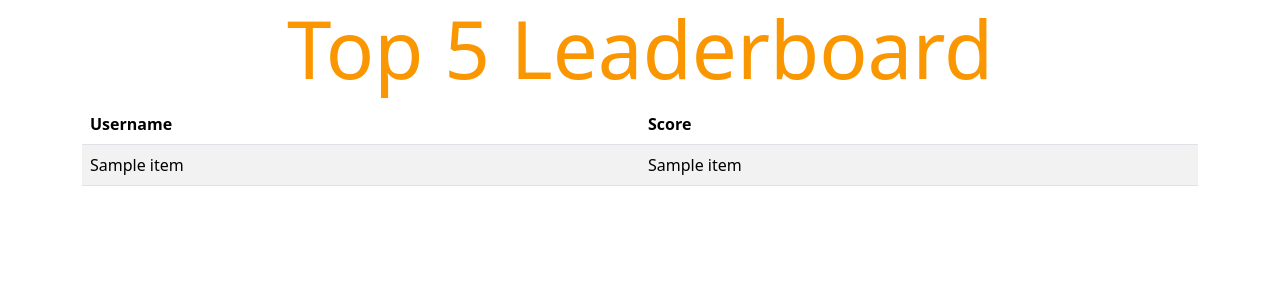
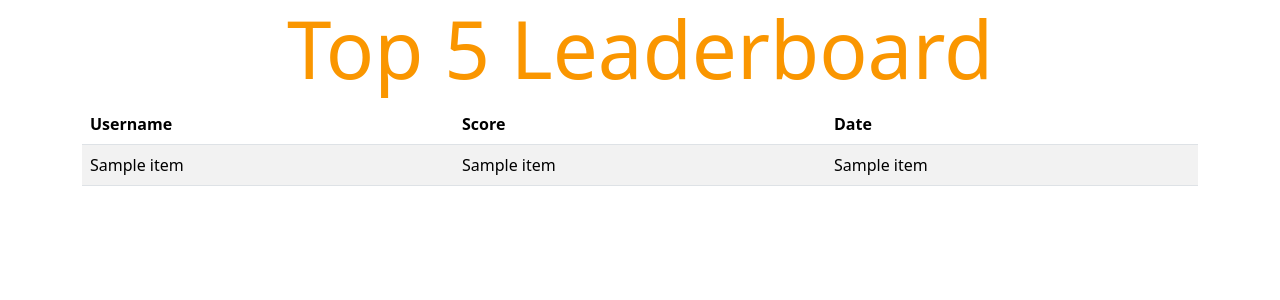
Before and after one commit to XboxThreeSixty/VP.100-Space-Shooter-Game, a Flask app: template Epic-Dorito-Shooter-GOTY/templates/index.html in a window 1280 px wide. Shown: the top 300 px of the page. Run offline with Flask 3, Linux system fonts and the light colour scheme; the template is opened without the code that fills it: most values are stand-ins (such as "Sample title", 1, 10 or a date in 2020).

Commit message:
added some comments to better organize things and also added a new date feature for the database so the date at which players submit their scores will be recorded and shown on the webpage.

```diff
--- a/Epic-Dorito-Shooter-GOTY/app.py
+++ b/Epic-Dorito-Shooter-GOTY/app.py
@@ -26,12 +26,12 @@ def index():
     return render_template("index.html", items=data)
 
 # used for HTTP requests sent by game.py
-@app.route("/post/<username>/<playerScore>", methods=["GET", "POST"])
-def post(username, playerScore):
+@app.route("/post/<username>/<playerScore>/<date>", methods=["GET", "POST"])
+def post(username, playerScore, date):
     if request.method == "POST":
         with sqlite3.connect("database.db") as users:
             cursor = users.cursor()
-            cursor.execute("INSERT INTO leaderboard (username, score) VALUES(?, ?)", (username, playerScore))
+            cursor.execute("INSERT INTO leaderboard (username, score, date) VALUES(?, ?, ?)", (username, playerScore, date))
             users.commit()
             return render_template("index.html")
     else:
--- a/Epic-Dorito-Shooter-GOTY/templates/index.html
+++ b/Epic-Dorito-Shooter-GOTY/templates/index.html
@@ -16,6 +16,7 @@
                     <tr>
                         <th>Username</th>
                         <th>Score</th>
+                        <th>Date</th>
                     </tr>
                 </thead>
                 <tbody>
@@ -23,6 +24,7 @@
                         <tr>
                             <td>{{item[1]}}</td>
                             <td>{{item[2]}}</td>
+                            <td>{{item[3]}}</td>
                         </tr>
                     {%endfor%}
                 </tbody>
```
Also changed, not shown: Epic-Dorito-Shooter-GOTY/game.py (+10 -1 lines), Epic-Dorito-Shooter-GOTY/database.db.
